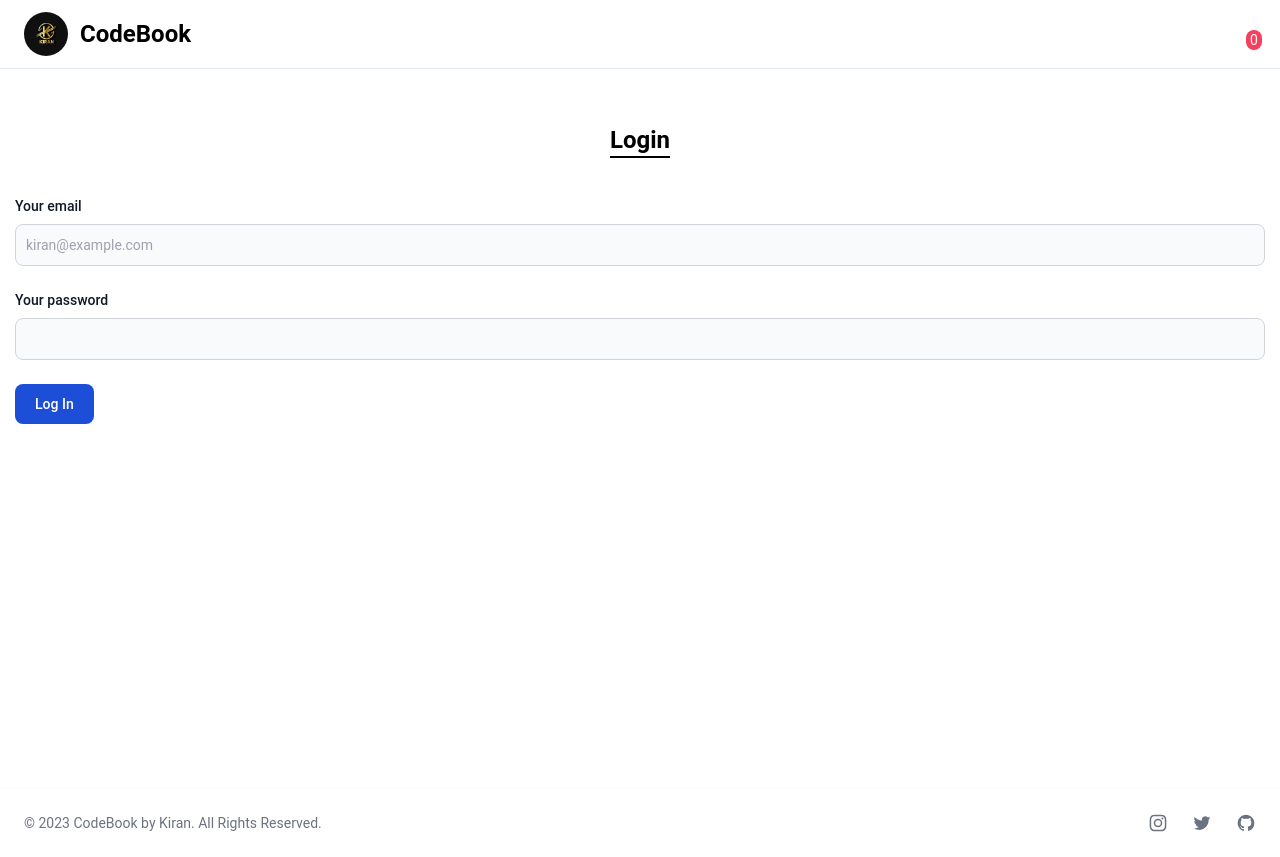
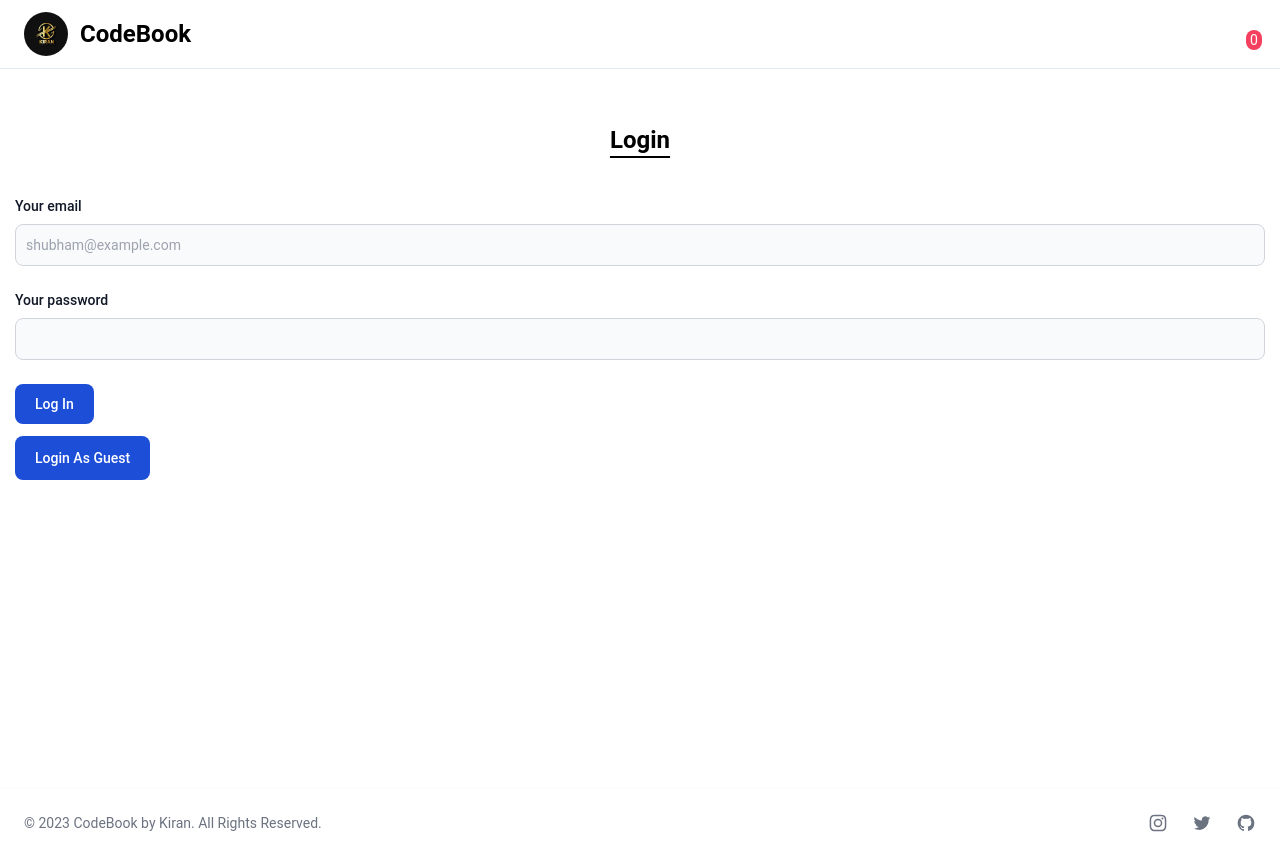
Before and after one commit to kiranbawane48/Codebook, a React (Create React App) app: page /login in a window 1280 px wide. Built offline with nearby package versions, Linux system fonts and the light colour scheme.

Commit message:
Update Login.js

```diff
--- a/src/pages/Login.js
+++ b/src/pages/Login.js
@@ -1,7 +1,7 @@
-import { useNavigate } from 'react-router-dom';
-import { useTitle } from '../hooks/useTitle';
+import { useRef } from "react";
+import { useNavigate } from "react-router-dom";
 import { toast } from 'react-toastify';
-import { useRef } from "react";
+import { useTitle } from "../hooks/useTitle";
 import { login } from "../services";
 
 export const Login = () => {
@@ -12,13 +12,33 @@
 
   async function handleLogin(event){
     event.preventDefault();
+    try{
       const authDetail = {
         email: email.current.value,
         password: password.current.value
       }
       const data = await login(authDetail);
       data.accessToken ? navigate("/products") : toast.error(data);
+    } catch(error){
+      toast.error(error.message, {closeButton: true, position: "bottom-center"});
     }
+  }
+
+  async function handleLoginGuest(){
+    email.current.value = process.env.REACT_APP_GUEST_LOGIN;
+    password.current.value = process.env.REACT_APP_GUEST_PASSWORD;
+    try{
+      const authDetail = {
+        email: email.current.value,
+        password: password.current.value
+      }
+      const data = await login(authDetail);
+      data.accessToken ? navigate("/products") : toast.error(data);
+    } catch(error){
+      toast.error(error.message, {closeButton: true, position: "bottom-center"});
+    }
+  }
+
   return (
     <main>
       <section>
@@ -27,7 +47,7 @@
         <form onSubmit={handleLogin}>
           <div className="mb-6">
               <label htmlFor="email" className="block mb-2 text-sm font-medium text-gray-900 dark:text-gray-300">Your email</label>
-                <input ref ={email} type="email" id="email" className="bg-gray-50 border border-gray-300 text-gray-900 text-sm rounded-lg focus:ring-blue-500 focus:border-blue-500 block w-full p-2.5 dark:bg-gray-700 dark:border-gray-600 dark:placeholder-gray-400 dark:text-white dark:focus:ring-blue-500 dark:focus:border-blue-500" placeholder="kiran@example.com" required autoComplete="off" />
+              <input ref={email} type="email" id="email" className="bg-gray-50 border border-gray-300 text-gray-900 text-sm rounded-lg focus:ring-blue-500 focus:border-blue-500 block w-full p-2.5 dark:bg-gray-700 dark:border-gray-600 dark:placeholder-gray-400 dark:text-white dark:focus:ring-blue-500 dark:focus:border-blue-500" placeholder="shubham@example.com" required autoComplete="off" />
           </div>
           <div className="mb-6">
               <label htmlFor="password" className="block mb-2 text-sm font-medium text-gray-900 dark:text-gray-300">Your password</label>
@@ -35,7 +55,7 @@
           </div>
           <button type="submit" className="text-white bg-blue-700 hover:bg-blue-800 focus:ring-4 focus:outline-none focus:ring-blue-300 font-medium rounded-lg text-sm w-full sm:w-auto px-5 py-2.5 text-center dark:bg-blue-600 dark:hover:bg-blue-700 dark:focus:ring-blue-800">Log In</button>
         </form>
-          {/* <button className="mt-3 cursor-pointer text-white bg-blue-700 hover:bg-blue-800 focus:ring-4 focus:outline-none focus:ring-blue-300 font-medium rounded-lg text-sm w-full sm:w-auto px-5 py-3 text-center dark:bg-blue-600 dark:hover:bg-blue-700 dark:focus:ring-blue-800">Login As Guest</button> */}
+        <button onClick={handleLoginGuest} className="mt-3 cursor-pointer text-white bg-blue-700 hover:bg-blue-800 focus:ring-4 focus:outline-none focus:ring-blue-300 font-medium rounded-lg text-sm w-full sm:w-auto px-5 py-3 text-center dark:bg-blue-600 dark:hover:bg-blue-700 dark:focus:ring-blue-800">Login As Guest</button>
     </main>
   )
 }
```
Lines whose indentation alone changed are shown as unchanged.
